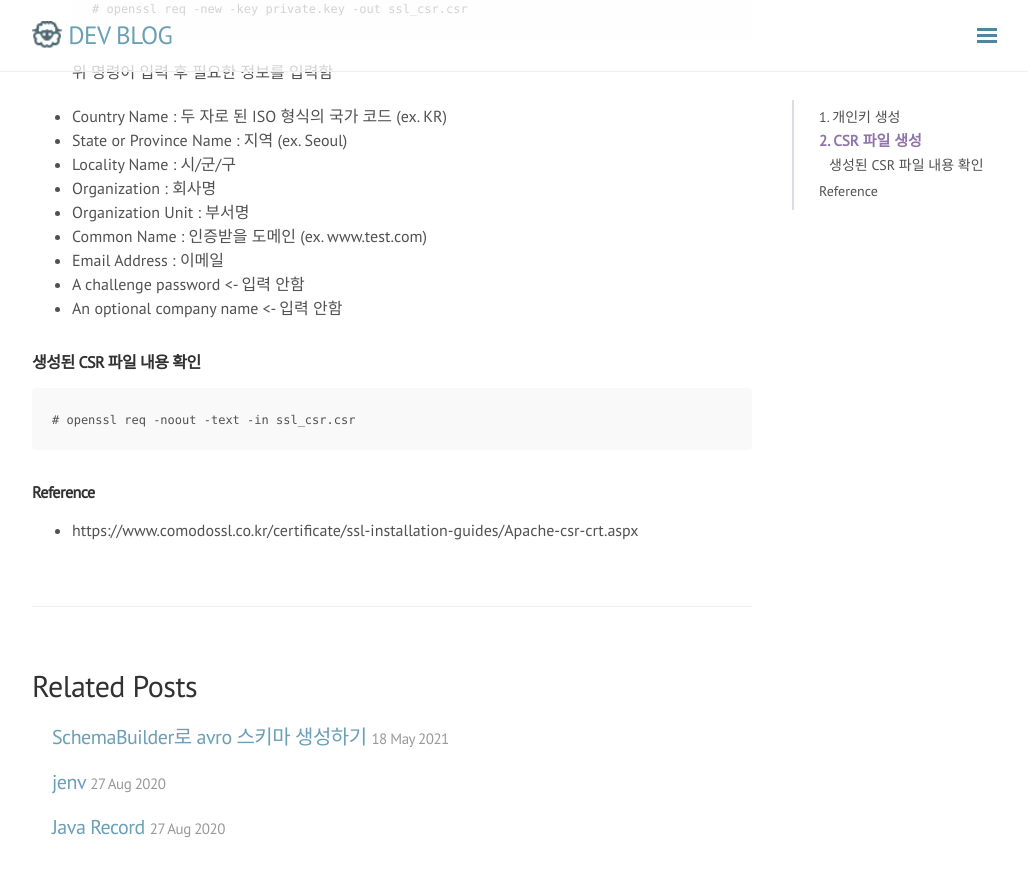
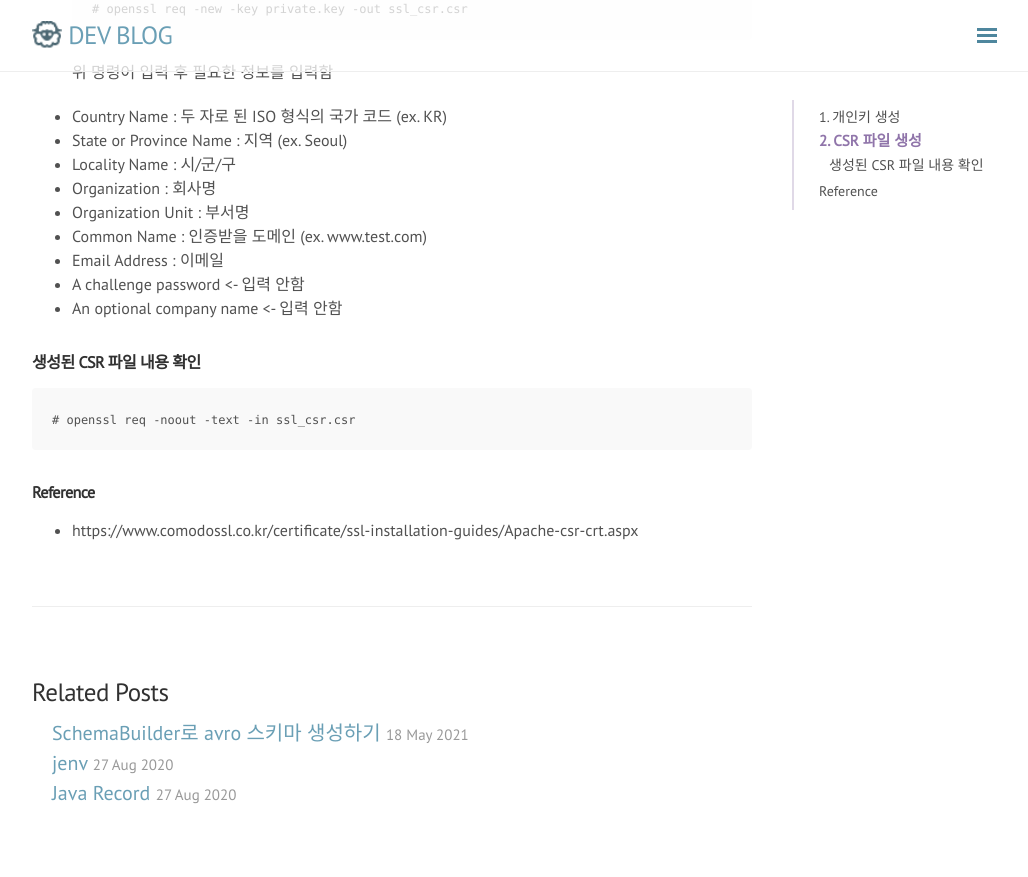
Before and after one commit to rmcodestar/rmcodestar.github.io, a Jekyll site: the page built from _posts/2018-07-04-csr.md, in a window 1280 px wide and 900 px high, scrolled down 605 px. Shown: the top 877 px of the window, without its empty margins (248-1276 px from the left). Built offline with Jekyll 4.4.1, drawn with Linux system fonts in a browser that asks for light colours; nearby versions of some CDN libraries; comment, search, counter and statistics services are not loaded.

Commit message:
Update post.html

```diff
--- a/_layouts/post.html
+++ b/_layouts/post.html
@@ -19,16 +19,14 @@ layout: default
 </div>
 
 <div class="related">
-  <h2>Related Posts</h2>
+  <h3>Related Posts</h3>
   <ul class="related-posts">
     {% for post in site.related_posts limit:3 %}
       <li>
-        <h4>
-          <a href="{{ site.baseurl }}{{ post.url }}">
-            {{ post.title }}
-            <small>{{ post.date | date_to_string }}</small>
-          </a>
-        </h4>
+        <a href="{{ site.baseurl }}{{ post.url }}">
+          {{ post.title }}
+          <small>{{ post.date | date_to_string }}</small>
+        </a>
       </li>
     {% endfor %}
   </ul>
```
